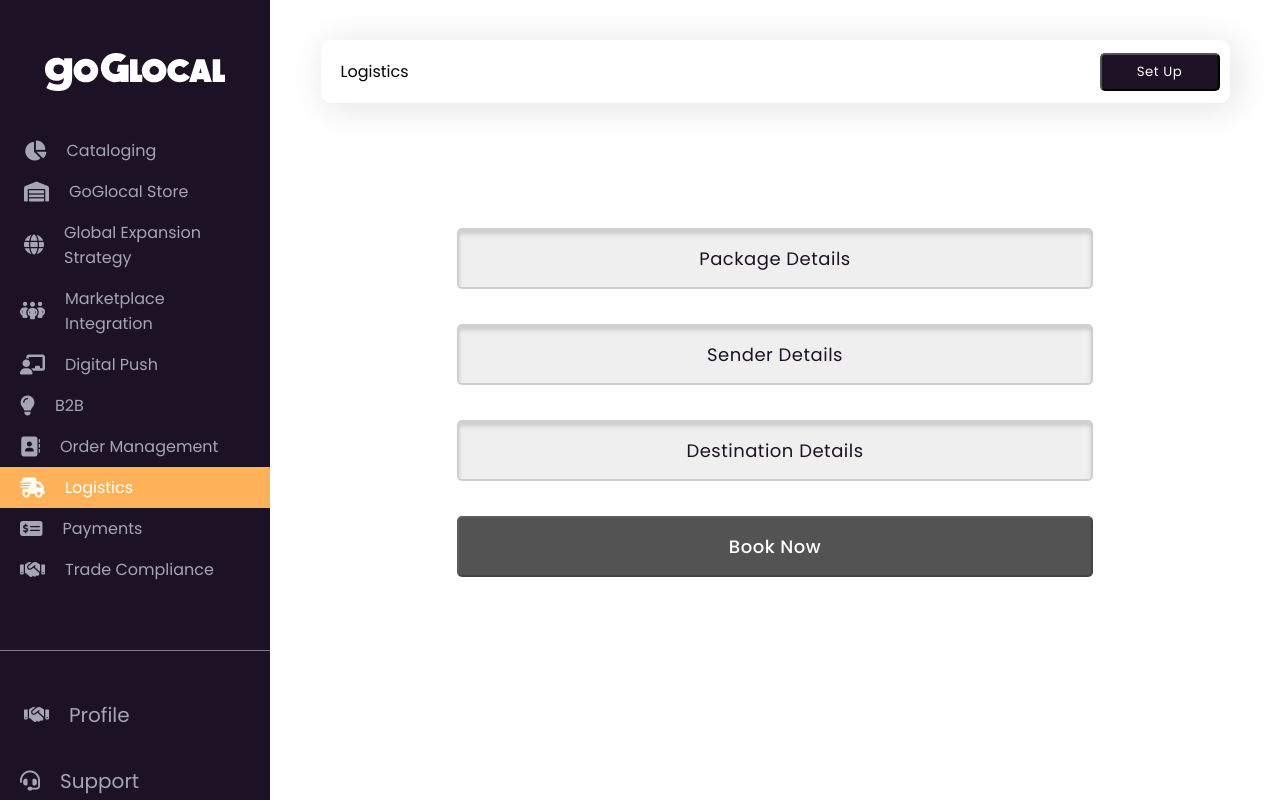
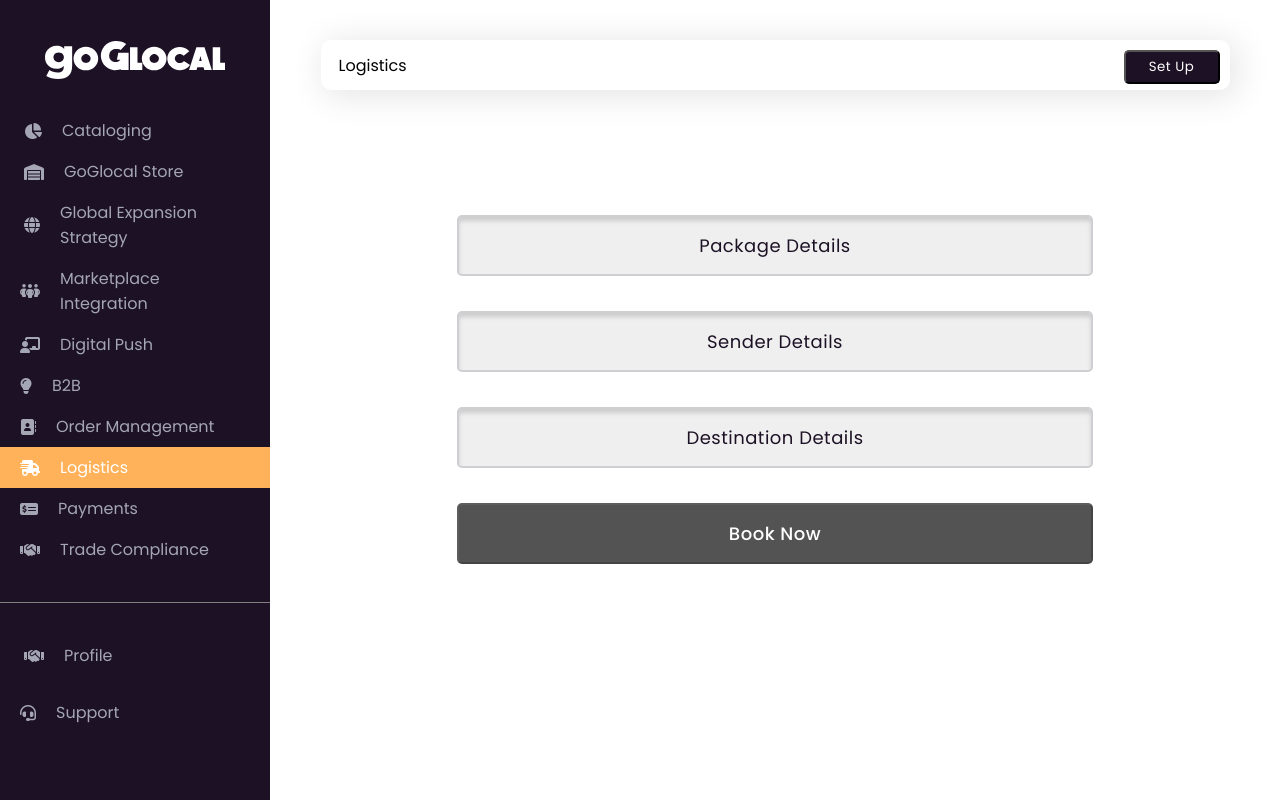
Before and after one commit to ankith111/Ecommerce-Webapp, a React (Create React App) app in the folder frontend/: page /logistics in a window 1280 px wide. Built offline with nearby package versions, Linux system fonts and the light colour scheme.

Commit message:
Improved Sidebar and SignIn Form

```diff
--- a/frontend/src/Components/Login/SignInForm.js
+++ b/frontend/src/Components/Login/SignInForm.js
@@ -19,14 +19,6 @@ export default function SignInForm() {
 
     console.log(data);
     try {
-            // const url = `https://goglocal.azurewebsites.net/user/login/`;
-            // const config = {
-            //     headers: {
-            //         "Content-Type": "application/json",
-            //     },
-            // };
-            // const body = JSON.stringify(data);
-            // const res = await axios.post(url, data:{body}, config);
       const res = await axios({
         url: `${URL.backend}/user/login/`,
         headers: {
@@ -37,6 +29,7 @@ export default function SignInForm() {
       });
 
       console.log(res);
+      localStorage.setItem("token", res.data.token);
       let path = "/landing";
       history.push(path);
     } catch (err) {
--- a/frontend/src/Components/Logistics/Booking/PackageForm.scss
+++ b/frontend/src/Components/Logistics/Booking/PackageForm.scss
@@ -28,6 +28,12 @@
       &:focus {
         box-shadow: 0 4px 4px 0 #00000025;
       }
+    }
+  }
+
+  .flex-row {
+    .bf-input {
+      width: 50%;
     }
   }
 
@@ -82,6 +88,11 @@ fieldset {
 
 @media screen and (max-width: 700px) {
   .bf-container {
+    .flex-row {
+      .bf-input {
+        width: 100%;
+      }
+    }
     .bf-rinput {
       grid-template-columns: 1.5fr 1fr;
       grid-template-rows: 1fr 1fr;
--- a/frontend/src/Components/Logistics/Booking/Shipping.css
+++ b/frontend/src/Components/Logistics/Booking/Shipping.css
@@ -117,9 +117,6 @@ input[name="radio"] {
   line-height: 36px;
   padding: 5px 25px;
 }
-:root {
-    font-size: 20px;
-}
 
 .title {
   width: 100%;
--- a/frontend/src/Utilities/Components/Sidebar/Sidebar.scss
+++ b/frontend/src/Utilities/Components/Sidebar/Sidebar.scss
@@ -17,6 +17,7 @@
   -o-transition: all 0.5s ease;
   transition: all 0.5s ease;
   padding-top: 30px;
+  padding-bottom: 4%;
 
   img {
     filter: invert(1);
@@ -125,11 +126,11 @@ hr {
   border-width: 0;
   /* color:gray; */
   background-color: gray;
-    margin-top: 3rem;
+  margin-top: 2rem;
 }
 
 .profile-sec {
-    margin-top: 15%;
+  margin-top: 2rem;
 }
 
 .section-heading {
```
Also changed, not shown: 1 other file (tests, documents, lock files or other folders). Lines whose indentation alone changed are shown as unchanged.
